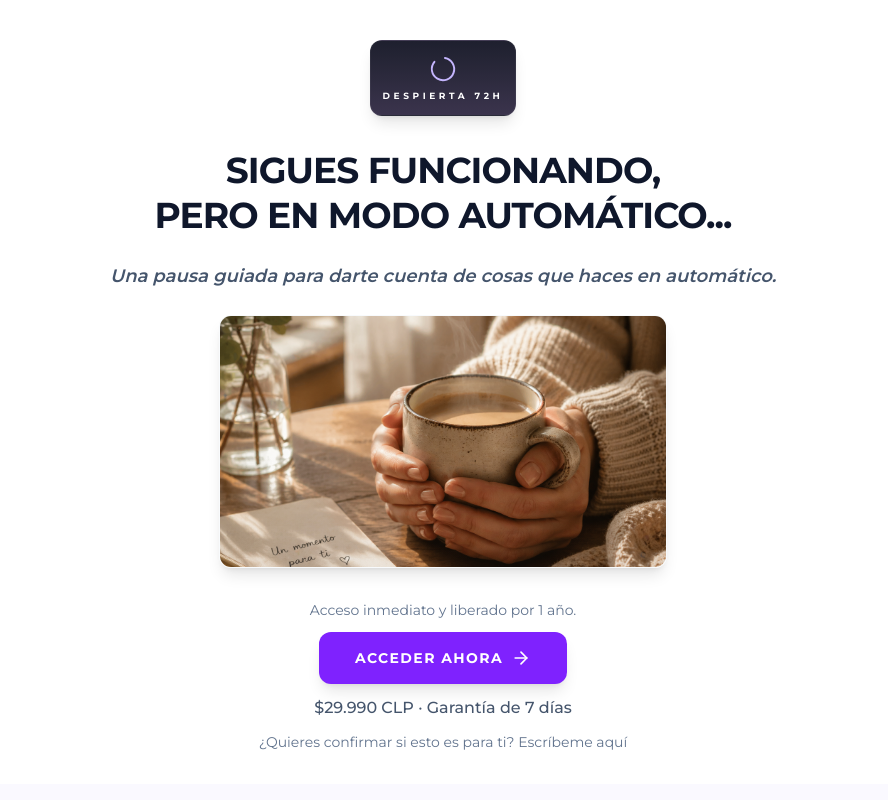
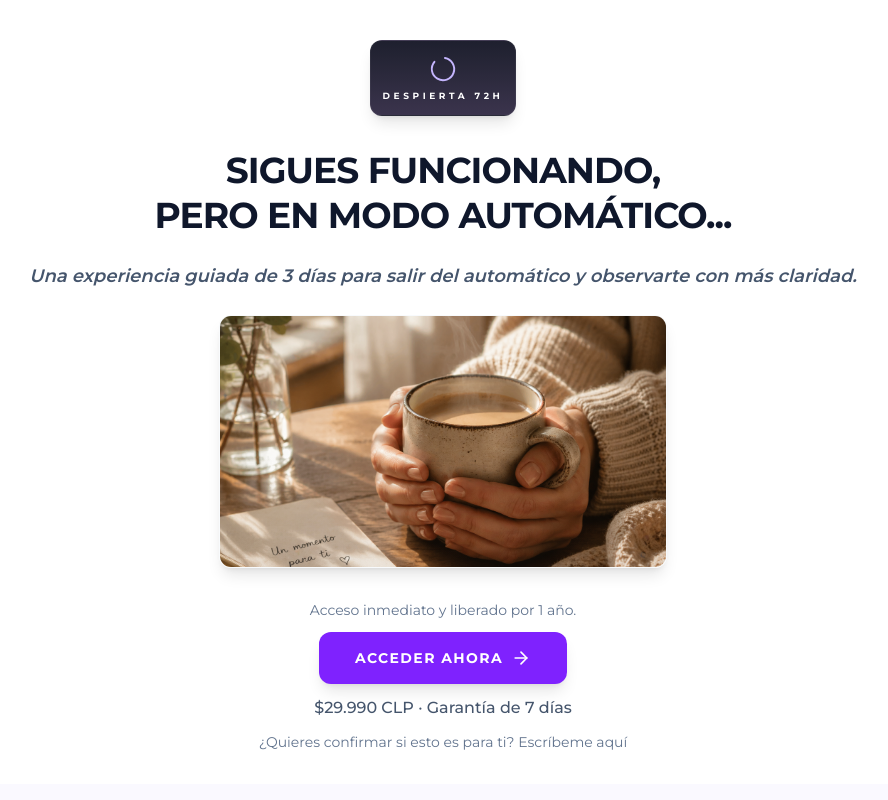
Before and after one commit to cursossolange/despierta-72h, a React (Vite) app: page / in a window 1280 px wide. Shown: the top 800 px of the page, without its empty margins (197-1085 px from the left). Built offline with nearby package versions, Linux system fonts and the light colour scheme; no server answers.

Commit message:
Update LandingPage.tsx

```diff
--- a/src/components/LandingPage.tsx
+++ b/src/components/LandingPage.tsx
@@ -173,7 +173,7 @@ export default function LandingPage({ onPurchase }: LandingPageProps) {
             {/* 3. Bajada breve */}
         <div className="max-w-5xl mx-auto mb-5 md:mb-6">
   <p className="text-sm md:text-lg text-slate-600 leading-relaxed font-semibold italic whitespace-nowrap">
-    Una pausa guiada para darte cuenta de cosas que haces en automático.
+    Una experiencia guiada de 3 días para salir del automático y observarte con más claridad.
   </p>
 </div>
 
```
